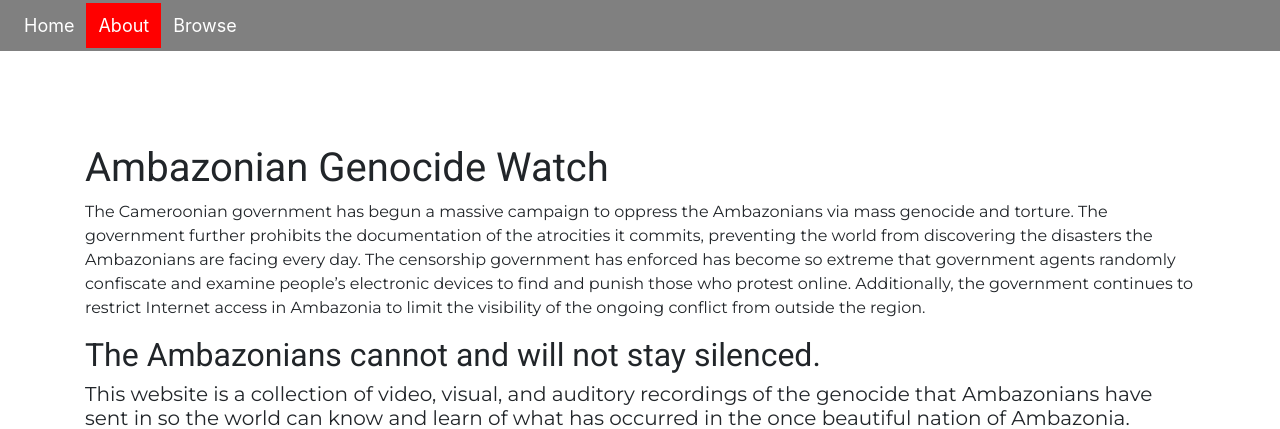
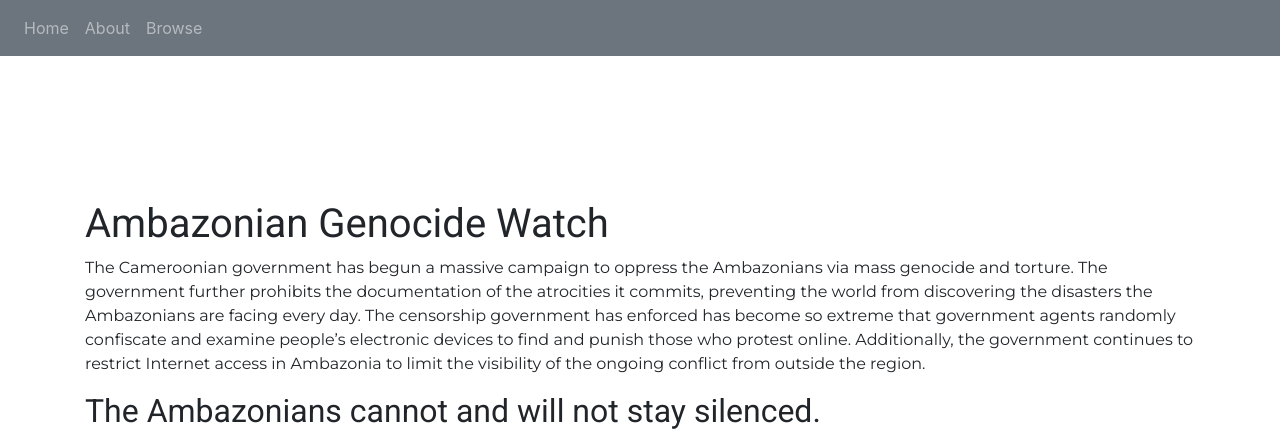
Before and after one commit to jpbronsted/CameroonSite, a PHP site: page /about.php in a window 1280 px wide. Shown: the top 429 px of the page. Run offline with PHP 8.4, Linux system fonts and the light colour scheme.

Commit message:
update menu bar

```diff
--- a/header.php
+++ b/header.php
@@ -22,23 +22,24 @@ if( !isset( $page ) )
         <!-- CSS -->
         <link rel="stylesheet" type="text/css" href="style.css">
 
-        <div class='menu-bar'>
-            <ul>
-                <li><a href='home.php' class="<?php echo $page === 'home'
-                    ? 'active' : '';?>">Home</a></li>
-                <li><a href='about.php' class="<?php echo $page === 'about'
-                    ? 'active' : '';?>">About</a></li>
-                <li class='dropdown'>
-                    <a href='browse.php' class="<?php echo $page === 'browse'
+        <nav class="navbar navbar-expand-sm bg-secondary navbar-dark">
+            <ul class="navbar-nav">
+                <li class="nav-item">
+                    <a class="nav-link" href='home.php' class="<?php echo $page === 'home'
+                    ? 'active' : '';?>">Home</a>
+                </li>
+
+                <li class="nav-item">
+                    <a class="nav-link" href='about.php' class="<?php echo $page === 'about'
+                    ? 'active' : '';?>">About</a>
+                </li>
+
+                <li class="nav-item">
+                    <a class="nav-link" href='browse.php' class="<?php echo $page === 'browse'
                         ? 'active' : '';?>">Browse</a>
-                    <div class='dropdown-content'>
-                        <a href='results.php?province=all&type=Photos'>Photos</a>
-                        <a href='results.php?province=all&type=Videos'>Videos</a>
-                        <a href='results.php?province=all&type=Audio+Recordings'>Audio</a>
-                    </div>
                 </li>
             </ul>
-        </div>
+        </nav>
     </head>
     <body>
     </body>
--- a/home.php
+++ b/home.php
@@ -48,7 +48,7 @@ $dcount = $firestore->collection('info')->document('info')->snapshot()
 <body>
     <div class="container">
         <div class="row">
-            <div class="col-sm-8" style="text-align: left;">
+            <div class="col-sm-8" style="text-align: center;">
                 <?php
                 echo "<button type=\"button\" class=\"btn btn-outline-danger\">Death Count : " . $dcount .
                 "</button>";
@@ -62,7 +62,7 @@ $dcount = $firestore->collection('info')->document('info')->snapshot()
             </div>
         </div>
 
-        <div style="padding: 1rem;"></div>
+        <!-- <div style="padding: 1rem;"></div> -->
 
         <div class="row">
             <div class="col" style="text-align: right;">
--- a/results.php
+++ b/results.php
@@ -56,8 +56,9 @@ foreach($doctypes_ref->documents() as $document) {
 <body> <!-- onload=initialize()> -->
   <div class='container'>
 
-    <!-- document type -->
     <form action='results.php' method='get'>
+
+        <!-- Select Document Type -->
         <input type="hidden" value="<?php echo $province; ?>"
         name="province" id="prov-selector" />
         <input type="hidden" value="<?php echo $type; ?>"
@@ -96,6 +97,7 @@ foreach($doctypes_ref->documents() as $document) {
 
 <!-- PHP for accomodating UI -->
 <?php
+
 // Generates a UI element for a particular URL and type
 function add_UI($url, $doctype) {
   // For now, just make generic UI elements
--- a/style.css
+++ b/style.css
@@ -13,3 +13,11 @@ h1, h2, button {
 p, h3, h4, h5 {
 	font-family: "Montserrat", sans-serif;
 }
+
+#menu-bar {
+  	position: fixed;
+}
+
+#nav-item {
+	color: white;
+}
```
